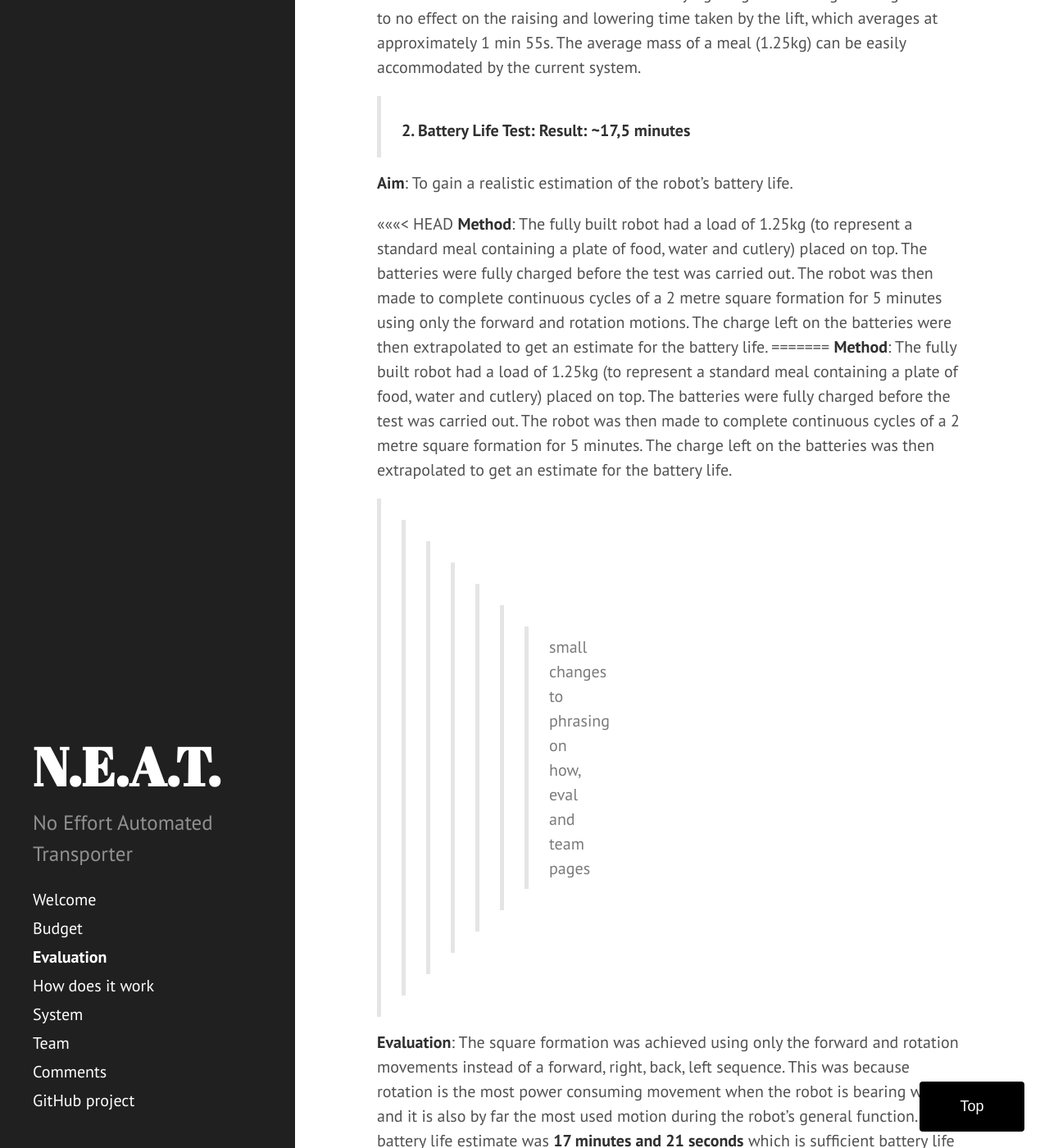
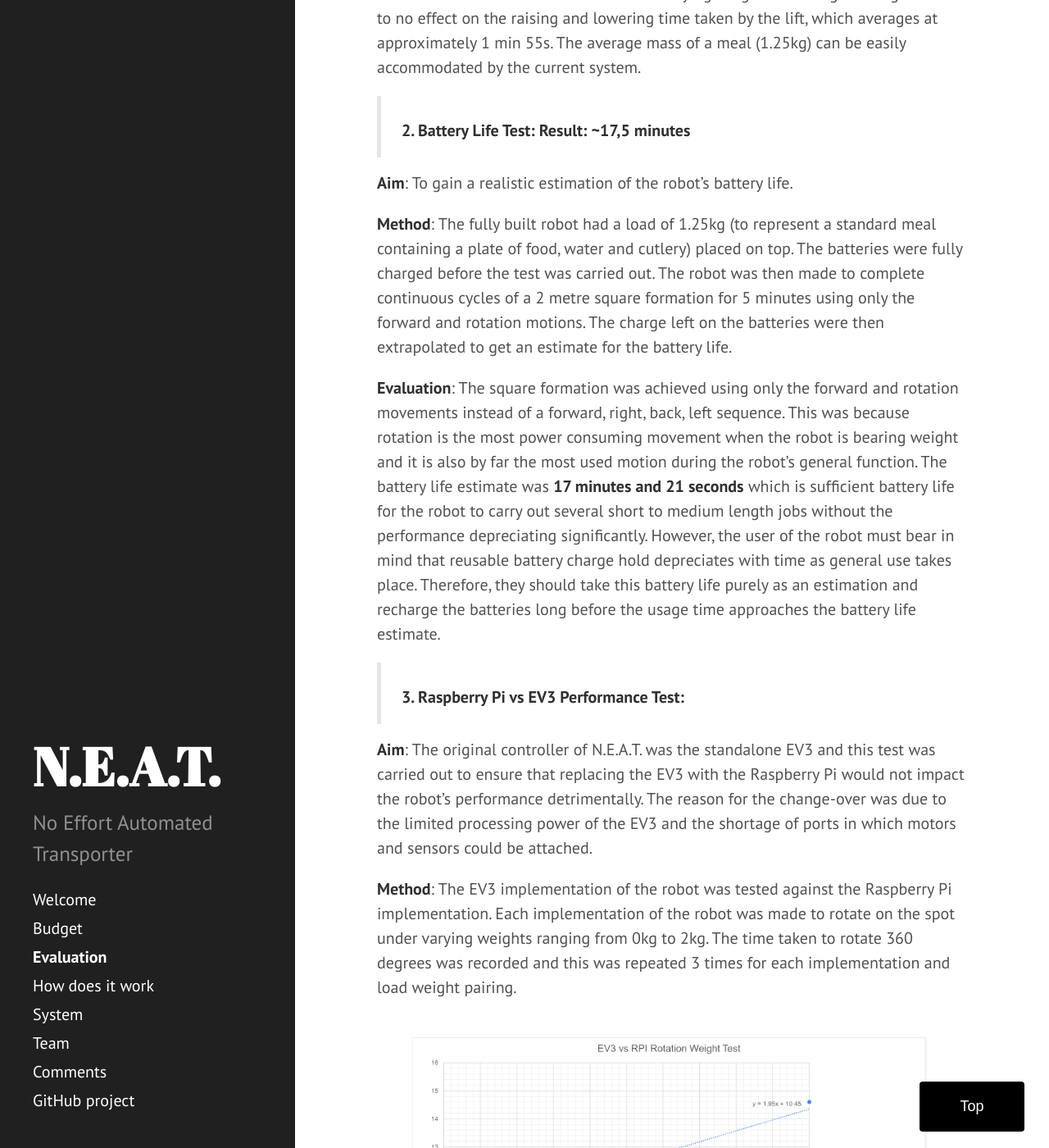
Before and after one commit to okapeng/sdp2020-group2, a Jekyll site: the page built from _pages/evaluation.md, in a window 1280 px wide and 1400 px high, scrolled down 1151 px. Shown: the whole window at 82% size. Built offline with Jekyll 4.4.1, drawn with Linux system fonts in a browser that asks for light colours.

Commit message:
post rebase

```diff
--- a/_pages/evaluation.md
+++ b/_pages/evaluation.md
@@ -20,11 +20,7 @@
 
   **Aim**: To gain a realistic estimation of the robot's battery life.
 
-<<<<<<< HEAD
   **Method**: The fully built robot had a load of 1.25kg (to represent a standard meal containing a plate of food, water and cutlery) placed on top. The batteries were fully charged before the test was carried out. The robot was then made to complete continuous cycles of a 2 metre square formation for 5 minutes using only the forward and rotation motions. The charge left on the batteries were then extrapolated to get an estimate for the battery life.
-=======
-  **Method**: The fully built robot had a load of 1.25kg (to represent a standard meal containing a plate of food, water and cutlery) placed on top. The batteries were fully charged before the test was carried out. The robot was then made to complete continuous cycles of a 2 metre square formation for 5 minutes. The charge left on the batteries was then extrapolated to get an estimate for the battery life.
->>>>>>> small changes to phrasing on how, eval and team pages
 
   **Evaluation**: The square formation was achieved using only the forward and rotation movements instead of a forward, right, back, left sequence. This was because rotation is the most power consuming movement when the robot is bearing weight and it is also by far the most used motion during the robot's general function. The battery life estimate was **17 minutes and 21 seconds** which is sufficient battery life for the robot to carry out several short to medium length jobs without the performance depreciating significantly.
   However, the user of the robot must bear in mind that reusable battery charge hold depreciates with time as general use takes place. Therefore, they should take this battery life purely as an estimation and recharge the batteries long before the usage time approaches the battery life estimate.
--- a/_pages/how.html
+++ b/_pages/how.html
@@ -296,13 +296,8 @@
     </div>
 
     <center>
-<<<<<<< HEAD
         <h4>Raspberry pi system diagram</h4>
         <div>Click on the image's rectanglar region to learn more</div>
-=======
-        <h4>Raspberry Pi system diagram</h4>
-        <div>Click on the image's rectanglar region for more details on each mode</div>
->>>>>>> small changes to phrasing on how, eval and team pages
         <img src="/images/server_diagram.png" alt="server" usemap="#systemmap">
     </center>
     <map name="systemmap">
```
